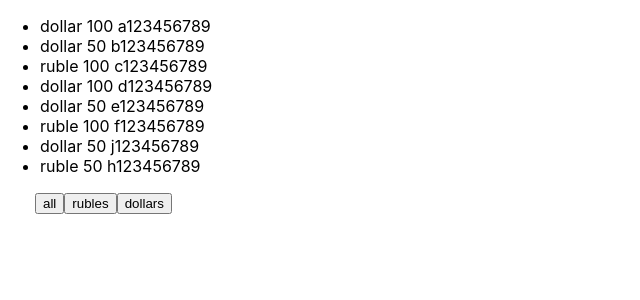
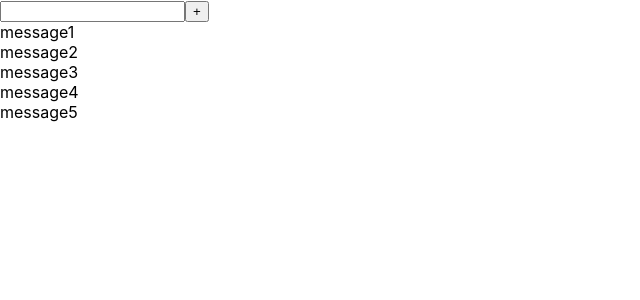
Before and after one commit to cubik707/microtasks, a React (Create React App) app: page / in a window 1280 px wide. Shown: the top 300 px of the page, without its empty margins (0-640 px from the left). Built offline with nearby package versions, Linux system fonts and the light colour scheme.

Commit message:
less2-input

```diff
--- a/src/App.tsx
+++ b/src/App.tsx
@@ -1,39 +1,13 @@
 import React, {useState} from 'react';
-import logo from './logo.svg';
 import './App.css';
-import {FilterType, NewComponent} from "./map/NewComponent";
-import {ButtonTrain} from "./button/ButtonTrain";
-import {Button} from "./components/Button";
+import {Input} from "./input/Input";
 
 
 
 function App() {
-    const [money, setMoney] = useState([
-        {banknote: "dollar", nominal: 100, number: "a123456789"},
-        {banknote: "dollar", nominal: 50, number: "b123456789"},
-        {banknote: "ruble", nominal: 100, number: "c123456789"},
-        {banknote: "dollar", nominal: 100, number: "d123456789"},
-        {banknote: "dollar", nominal: 50, number: "e123456789"},
-        {banknote: "ruble", nominal: 100, number: "f123456789"},
-        {banknote: "dollar", nominal: 50, number: "j123456789"},
-        {banknote: "ruble", nominal: 50, number: "h123456789"}
-    ])
-
-    let [filter, setFilter] = useState('all');
-    let currentMoney = money;
-    if (filter === "dollar") {
-        currentMoney = money.filter(((filteredMoney) => filteredMoney.banknote === 'dollar'))
-    }
-    if(filter === 'ruble'){
-        currentMoney = money.filter((filteredMoney) => filteredMoney.banknote === 'ruble');
-    }
-
-    const onClickFilterHandler = (btnName: FilterType) => {
-        setFilter(btnName);
-    }
 
     return (
-        <NewComponent currentMoney={currentMoney} onClickFilterHandler={onClickFilterHandler}/>
+        <Input/>
     );
 }
 
--- /dev/null
+++ b/src/input/ButtonComp.tsx
@@ -0,0 +1,13 @@
+
+type ButtonCompType = {
+    name: string,
+    callBack: () => void
+};
+export const ButtonComp = (props: ButtonCompType) => {
+    const onClickButtonHandler = () => {
+        props.callBack()
+    }
+    return (
+        <button onClick={onClickButtonHandler}>{props.name}</button>
+    );
+};
--- /dev/null
+++ b/src/input/Input.tsx
@@ -0,0 +1,45 @@
+// @flow
+import * as React from 'react';
+import {useState} from "react";
+
+import {InputComp} from "./InputComp";
+import {ButtonComp} from "./ButtonComp";
+
+
+export const Input = () => {
+    const [message, setMessage] = useState([
+            {message: 'message1'},
+            {message: 'message2'},
+            {message: 'message3'},
+            {message: 'message4'},
+            {message: 'message5'}
+        ]
+    )
+    let [title, setTitle] = useState('');
+    const addMessage = (title: string) => {
+        let newMessage = {message: title};
+        setMessage([newMessage, ...message ])
+
+    }
+
+    const callBackButtonHandler = () =>{
+        addMessage(title);
+        setTitle('')
+    }
+    return (
+        <div>
+            {/*<div>*/}
+            {/*    <input />*/}
+            {/*    <button>+</button>*/}
+            {/*</div>*/}
+            {/*<FullInput addMessage={addMessage}/>*/}
+            <InputComp title={title} setTitle = {setTitle}/>
+            <ButtonComp name={'+'} callBack={callBackButtonHandler}/>
+            {message.map((el, index) => {
+                return (
+                    <div key={index}>{el.message}</div>
+                )
+            })}
+        </div>
+    );
+};
--- /dev/null
+++ b/src/input/InputComp.tsx
@@ -0,0 +1,15 @@
+import {ChangeEvent} from "react";
+
+type InputCompType = {
+    title: string
+    setTitle: (title: string) => void
+};
+export const InputComp = (props: InputCompType) => {
+    const onChangeInputHandler = (event:ChangeEvent<HTMLInputElement>) => {
+        props.setTitle(event.currentTarget.value);
+
+    }
+    return (
+        <input value={props.title} onChange={onChangeInputHandler}/>
+    );
+};
```
Also changed, not shown: src/components/FullInput.tsx (added, +23 -0 lines).
